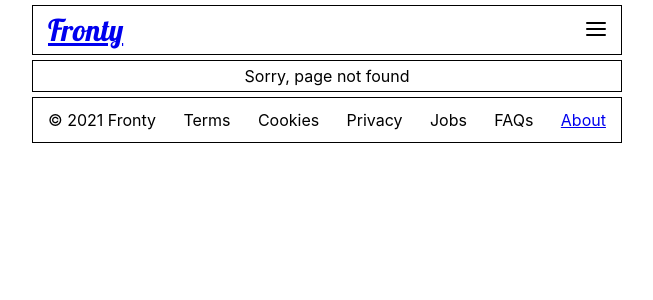
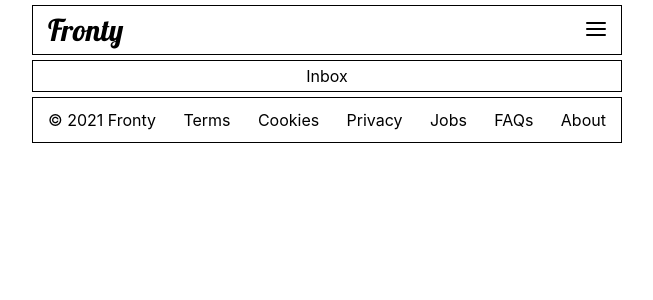
Before and after one commit to patcoston/fronty, a React (Create React App) app: page /inbox in a window 1280 px wide. Before the commit this address led to /notfound. Shown: the top 300 px of the page, without its empty margins (313-966 px from the left). Built offline with nearby package versions, Linux system fonts and the light colour scheme.

Commit message:
Added InBox

```diff
--- a/src/App.css
+++ b/src/App.css
@@ -12,3 +12,8 @@
   padding: 0;
   margin: 0;
 }
+
+a {
+  text-decoration: none;
+  color: #000;
+}
--- a/src/components/Header.tsx
+++ b/src/components/Header.tsx
@@ -16,8 +16,10 @@ const Header: FC = () => {
             <div className="header-dropdown">
               <ul>
                 <li>
-                  Inbox
-                  <span className="header-dropdown-count"> 24 </span>
+                  <Link to="/inbox">
+                    Inbox
+                    <span className="header-dropdown-count"> 24 </span>
+                  </Link>
                 </li>
                 <li>Jobs Applied</li>
                 <li>Profile</li>
--- a/src/components/Home.tsx
+++ b/src/components/Home.tsx
@@ -3,7 +3,6 @@ import FilterMenu from "./FilterMenu"
 import FilterChoose from "./FilterChoose"
 import ShowActiveFilters from "./ShowActiveFilters"
 import ShowResults from "./ShowResults"
-import ShowJob from "./ShowJob"
 import { useStore } from "../store/StoreProvider"
 import filterData from "../data/filter-data"
 import * as showType from "../utils/constants"
@@ -41,7 +40,6 @@ const Home: FC = () => {
   return (
     <>
       <div className="main-body">
-        <ShowJob />
         <button onClick={() => showFilter(showType.SHOW_MENU)}>
           Choose Filter Type
         </button>
--- /dev/null
+++ b/src/components/InBox.css
@@ -0,0 +1,4 @@
+.inbox {
+  border: 1px solid black;
+  text-align: center;
+}
--- /dev/null
+++ b/src/components/InBox.tsx
@@ -0,0 +1,8 @@
+import { FC } from "react"
+import "./InBox.css"
+
+const InBox: FC = () => {
+  return <div className="inbox">Inbox</div>
+}
+
+export default InBox
--- a/src/components/Routes.tsx
+++ b/src/components/Routes.tsx
@@ -1,5 +1,6 @@
 import { FC } from "react"
 import Home from "./Home"
+import Inbox from "./Inbox"
 import About from "./About"
 import ShowJob from "./ShowJob"
 import NotFound from "./NotFound"
@@ -10,6 +11,9 @@ const Routes: FC = () => {
     <Switch>
       <Route exact path="/">
         <Home />
+      </Route>
+      <Route path="/inbox">
+        <Inbox />
       </Route>
       <Route path="/about">
         <About />
```
Also changed, not shown: fronty-notes.txt.
